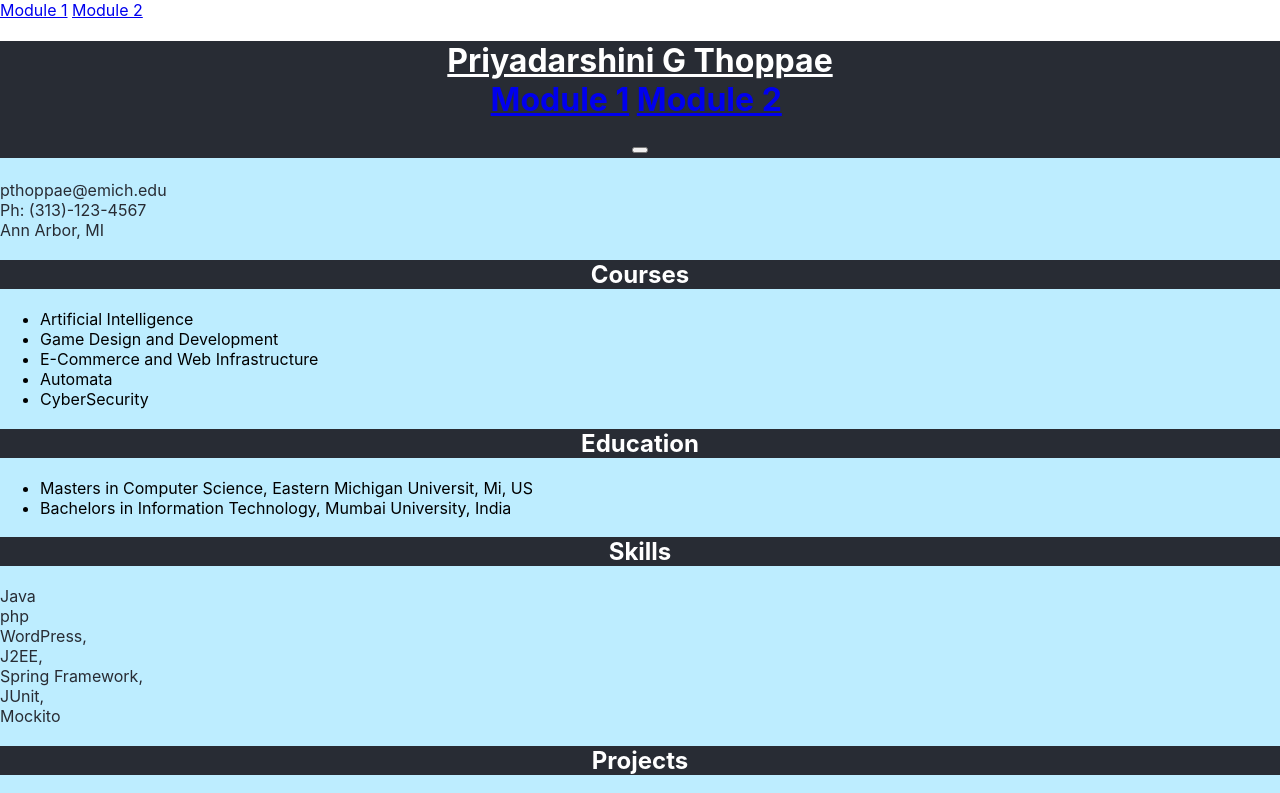
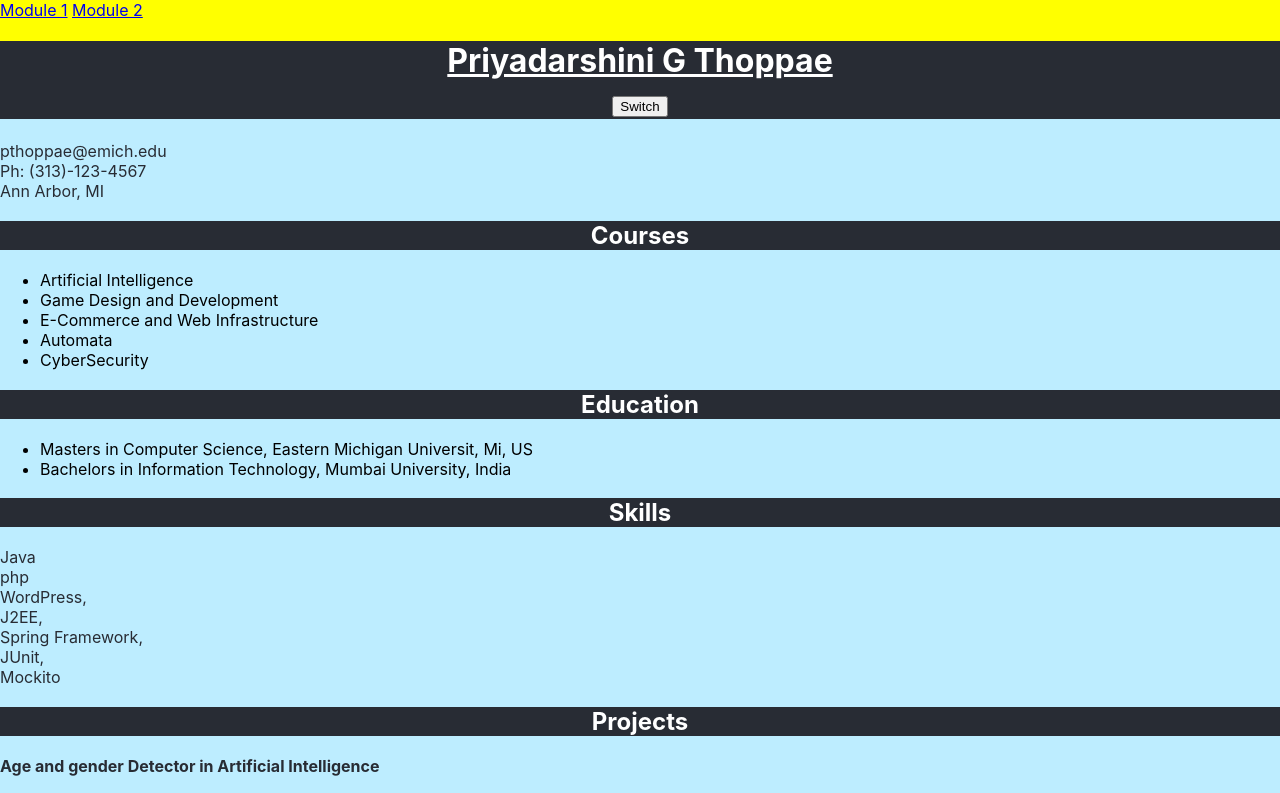
Before and after one commit to COSC631-2021Fall/profile-app-skyblue813, a React (Create React App) app: page / in a window 1280 px wide. Shown: the top 793 px of the page. Built offline with nearby package versions, Linux system fonts and the light colour scheme.

Commit message:
updated app.js to add switch

```diff
--- a/src/App.css
+++ b/src/App.css
@@ -35,7 +35,7 @@ p{
 }
 
 .App-link {
-  color: #61dafb;
+  color: #556d74;
 }
 
 @keyframes App-logo-spin {
--- a/src/App.js
+++ b/src/App.js
@@ -1,4 +1,4 @@
-import { BrowserRouter,Route } from "react-router-dom";
+import { BrowserRouter,Route ,Switch} from "react-router-dom";
 import Module1 from "./Components/Module1";
 import Module2 from "./Components/Module2";
 import Navbar from "./Components/Navbar";
@@ -6,7 +6,7 @@ import {useState, useEffect} from "react" ;
 
 
 function App() {
-  const themes = ['white', 'tomato', 'olive'];
+  const themes = ['yellow', 'tomato', 'olive'];
   const [themeId, setThemeId] = useState(0);
   const switchTheme= () =>{
     setThemeId((id) => (id+1)%3);
@@ -33,8 +33,7 @@ function App() {
         <center>
 <h1>
 <u>Priyadarshini G Thoppae</u>
-<Navbar/>
-<div> <button onClick ={switchTheme}> </button> </div>
+<div> <button onClick ={switchTheme}>Switch </button> </div>
 </h1>
 </center>
       <main>
```
